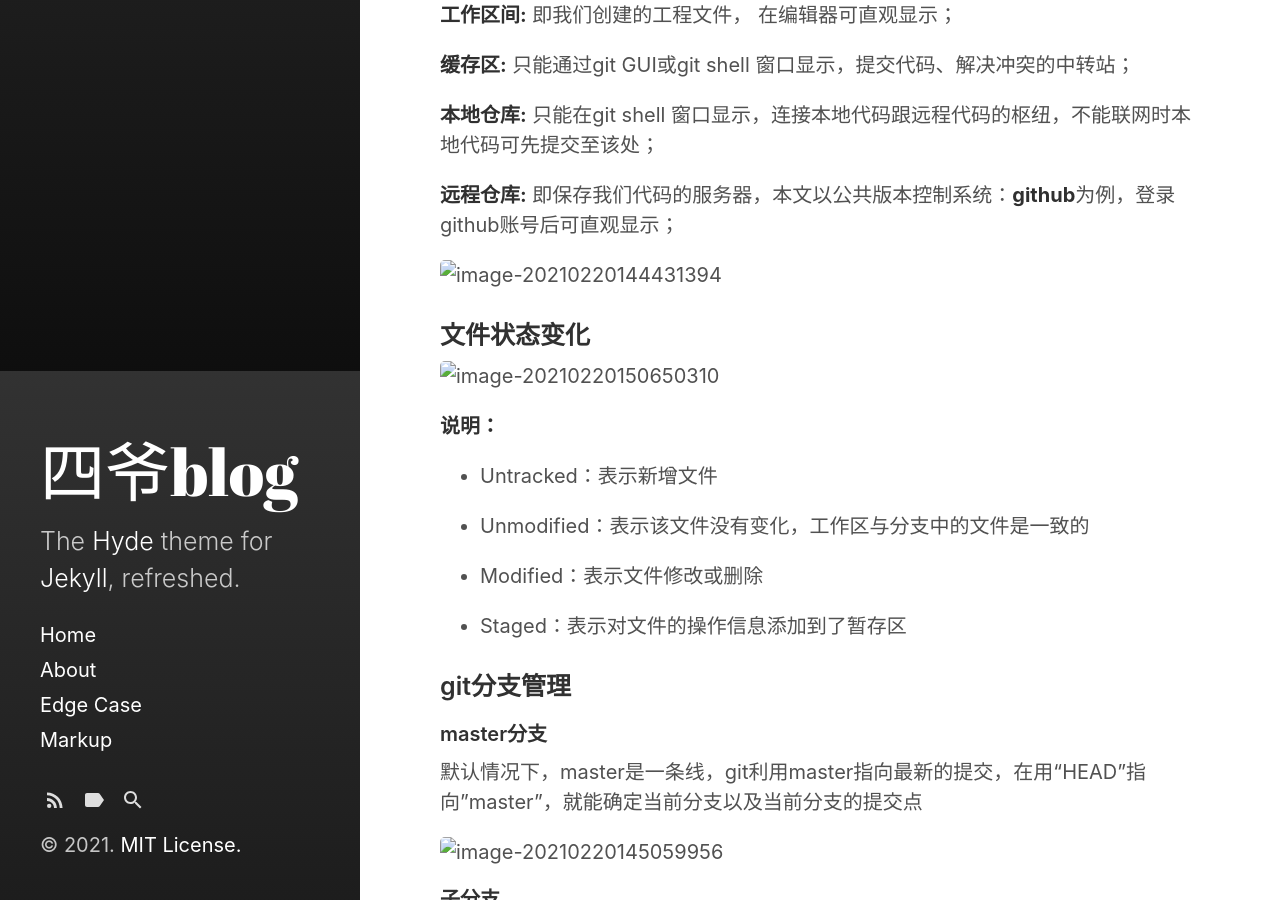
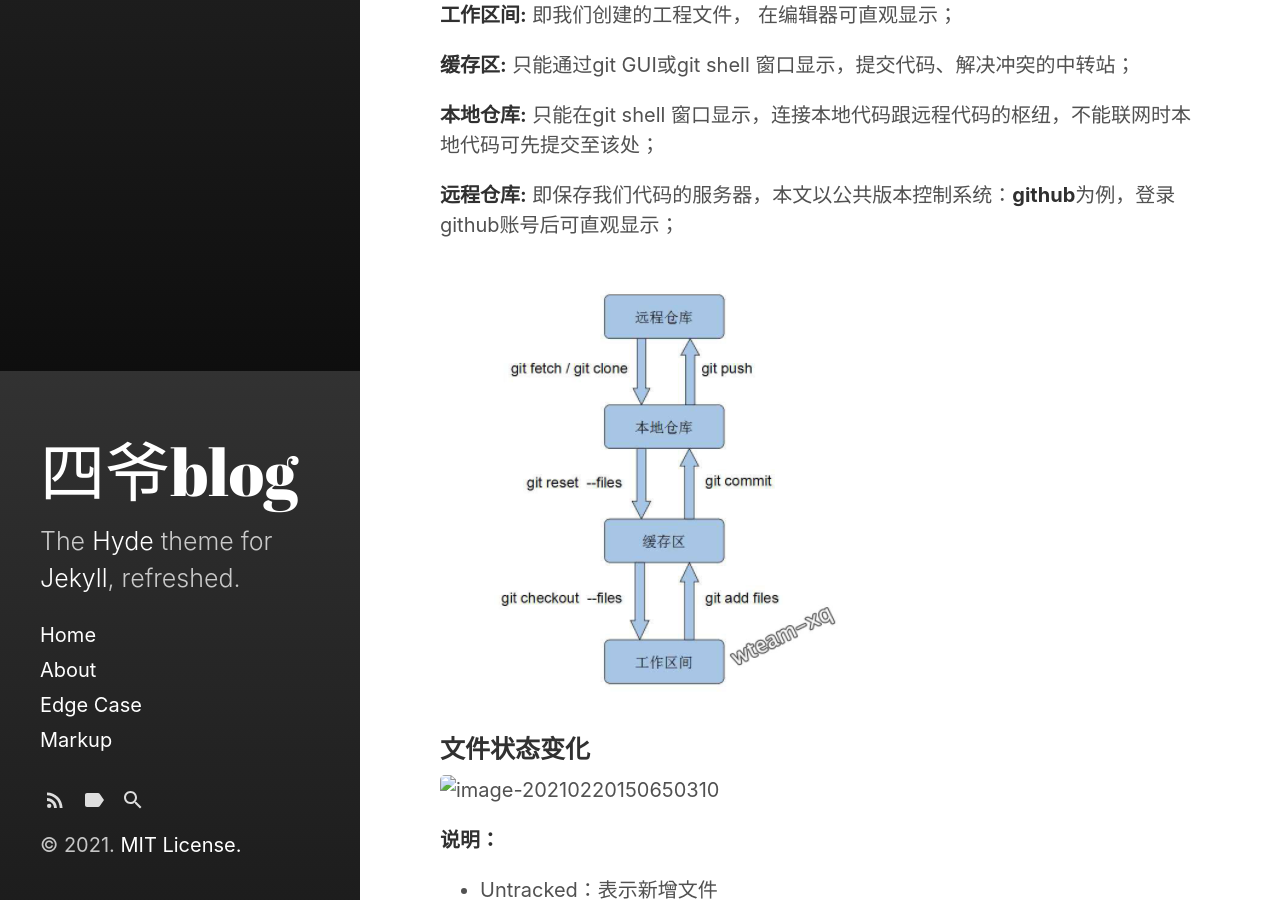
Before and after one commit to songyawen2017/songyawen2017.github.io, a Jekyll site: the page built from _posts/2021-02-20-git-principle.md, in a window 1280 px wide and 900 px high, scrolled down 529 px. Built offline with Jekyll 4.4.1, drawn with Linux system fonts in a browser that asks for light colours.

Commit message:
Update 2021-02-20-git-principle.md

```diff
--- a/_posts/2021-02-20-git-principle.md
+++ b/_posts/2021-02-20-git-principle.md
@@ -33,7 +33,7 @@ git跟传统的代码管理器（如:svn）不同， 主要区别在于git多了
 
 **远程仓库:** 即保存我们代码的服务器，本文以公共版本控制系统：**github**为例，登录github账号后可直观显示；
 
-![image-20210220144431394](img/image-20210220144431394.png)
+![image-20210220144431394](/img/image-20210220144431394.png)
 
 ### 文件状态变化
 
```
